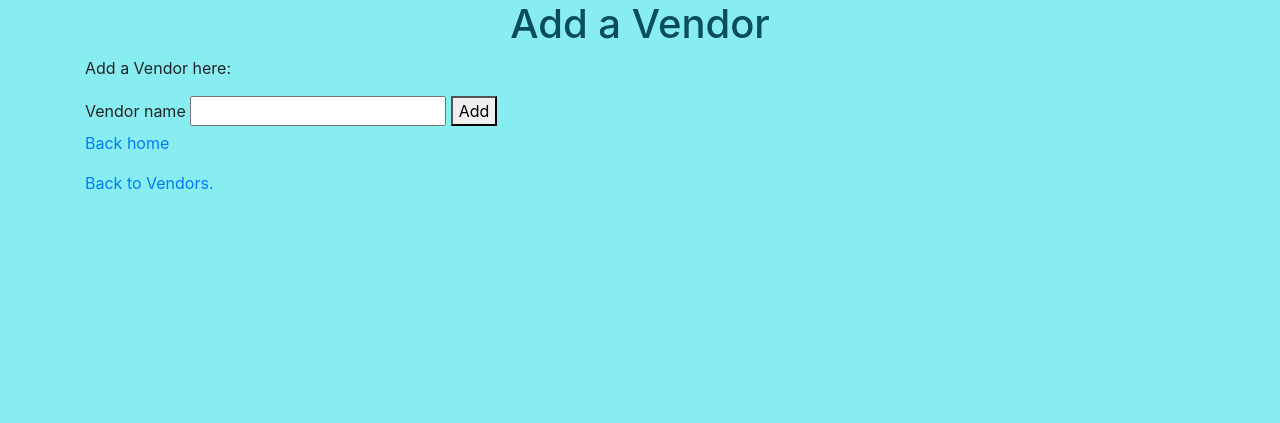
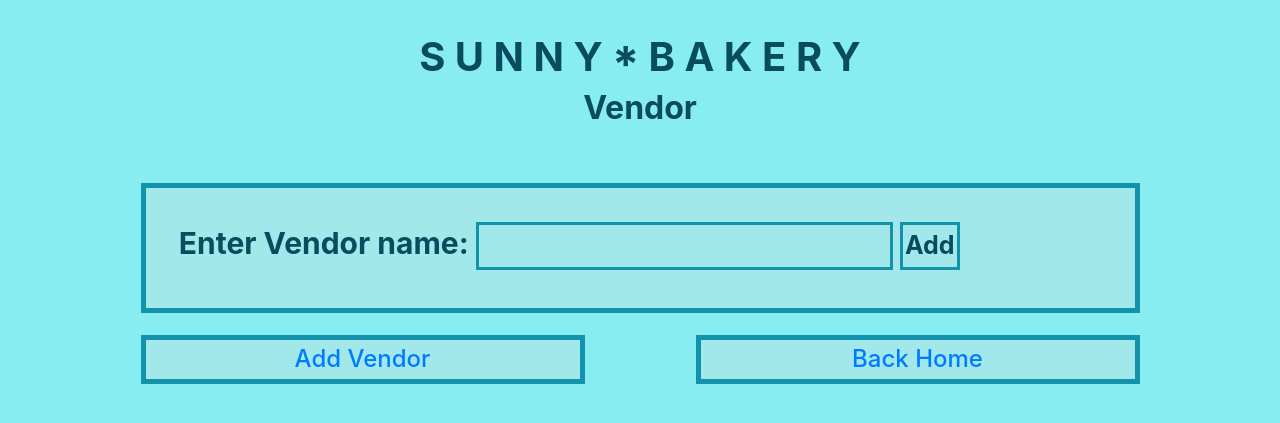
Before and after one commit to SueRtx/BakeryVendorOrderProject, an ASP.NET Core app: page /vendor/new in a window 1280 px wide. Shown: the top 423 px of the page. Run offline with ASP.NET Core 8, Linux system fonts and the light colour scheme.

Commit message:
Add styles to add Vendor page.

```diff
--- a/VendorOrder/Views/Home/Index.cshtml
+++ b/VendorOrder/Views/Home/Index.cshtml
@@ -4,7 +4,7 @@
 
   <body>
     <div class="container">
-      <div class="homePage">
+      <div class="page">
         <h1 class="homePage"><strong>S U N N Y * B A K E R Y</strong></h1>
         <img src="~/Images/Bread.png">
         <img src="~/Images/Bread6.png">
--- a/VendorOrder/Views/Vendor/New.cshtml
+++ b/VendorOrder/Views/Vendor/New.cshtml
@@ -3,16 +3,22 @@
 }
   <body>
     <div class="container">
-      <h1>Add a Vendor</h1>
-      <p>Add a Vendor here:</p>
+      <div class="page">
+        <h1><strong>S U N N Y * B A K E R Y</strong></h1>
+        <h2><strong>Vendor</strong></h2>
 
-      <form action="/vendor" method="post">
-        <label for="vendorName">Vendor name</label>
-        <input id="vendorName" name="vendorName" type="text">
-        <button type="submit">Add</button>
-      </form>
+        <div class="addVendor">
+          <form action="/vendor" method="post">
+            <label for="vendorName">Enter Vendor name: </label>
+            <input id="vendorName" name="vendorName" type="text">
+            <button type="submit" id="btn">Add </button>
+          </form>
+        </div>
 
-      <p><a href="/">Back home</a></p>
-      <p><a href="/categories">Back to Vendors.</a></p>
+        <h4 id="addVendorLink"><a href='/vendor/new'>Add Vendor</a></h4>
+        <h4 id="homePageLink"><a href='/'>Back Home</a></h4>
+
+
+      </div>
     </div>
   </body>
--- a/VendorOrder/Views/Vendor/index.cshtml
+++ b/VendorOrder/Views/Vendor/index.cshtml
@@ -4,7 +4,7 @@
 
   <body>
     <div class="container">
-      <div class="vendorPage">
+      <div class="page">
         @using VendorOrder.Models;
 
         <h1><strong>S U N N Y * B A K E R Y</strong></h1>
--- a/VendorOrder/wwwroot/CSS/styles.css
+++ b/VendorOrder/wwwroot/CSS/styles.css
@@ -1,22 +1,14 @@
-div#footer {
-  position:fixed;
-  bottom:0px;
-  left:0px;
-  width:100%;
-  color:#CCC;
-  background:#333;
-  padding:8px;
+body {
+  background-color: rgb(136, 237, 240);
 }
 
-body {
-  background-color: rgb(136, 237, 240);
-
-}
-.homePage, .vendorPage {
+.page {
   margin-top: 3%;
 }
 
 img {
+  margin-top: 1%;
+  margin-bottom: 1%;
   width: 45%;
 }
 
@@ -33,22 +25,49 @@ h4 {
   color: rgb(180, 36, 14);
 }
 
+form {
+  color: rgb(8, 76, 93);
+  font-size: 30px;
+  font-weight: bold;
+}
+
+#btn, #vendorName {
+  background-color: rgb(162, 232, 234);
+  border: 3px solid #1292ab;
+  padding: 2px;
+  font-weight: bold;
+  font-size: 25px;
+  color: rgb(8, 76, 93);
+}
+
+.addVendor {
+  margin-top: 5%;
+  margin-left: 5%;
+  padding: 3%;
+  color: rgb(8, 76, 93);
+  border: 5px solid #1292ab;
+  width:90%;
+  background-color: rgb(162, 232, 234);
+}
+
 #viewVendorLink, #homePageLink {
+  float: right;
+  margin-right: 5%;
+  border: 5px solid #1292ab;
+  padding: 5px;
+  margin-top: 2%;
+  text-align: center;
+  width:40%;
+  background-color: rgb(162, 232, 234);
+}
+
+#addVendorLink {
   float: left;
   margin-left: 5%;
   border: 5px solid #1292ab;
   padding: 5px;
   margin-top: 2%;
-  text-align: center;
-  width:40%;
-}
-
-#addVendorLink {
-  float: right;
-  margin-right: 5%;
-  border: 5px solid #1292ab;
-  padding: 5px;
-  margin-top: 2%;
   width:40%;
   text-align: center;
+  background-color: rgb(162, 232, 234);
 }
```
